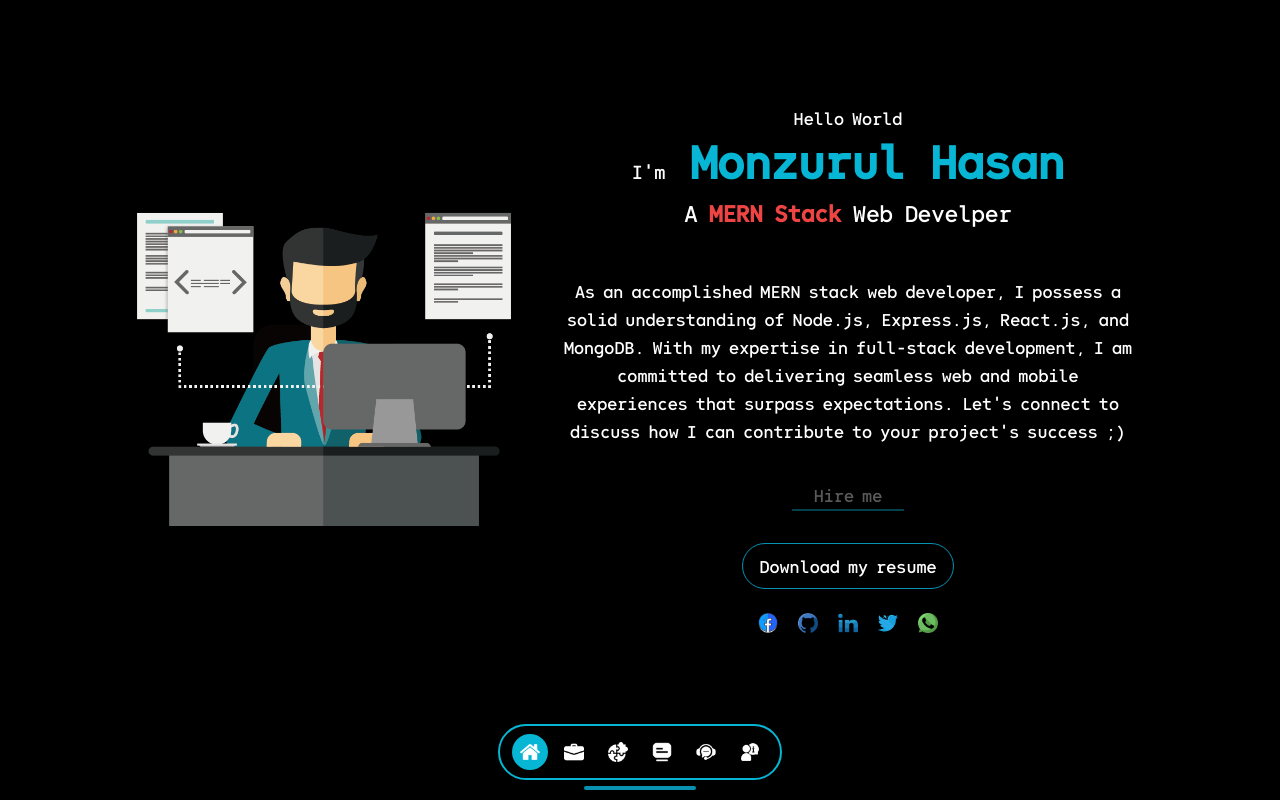
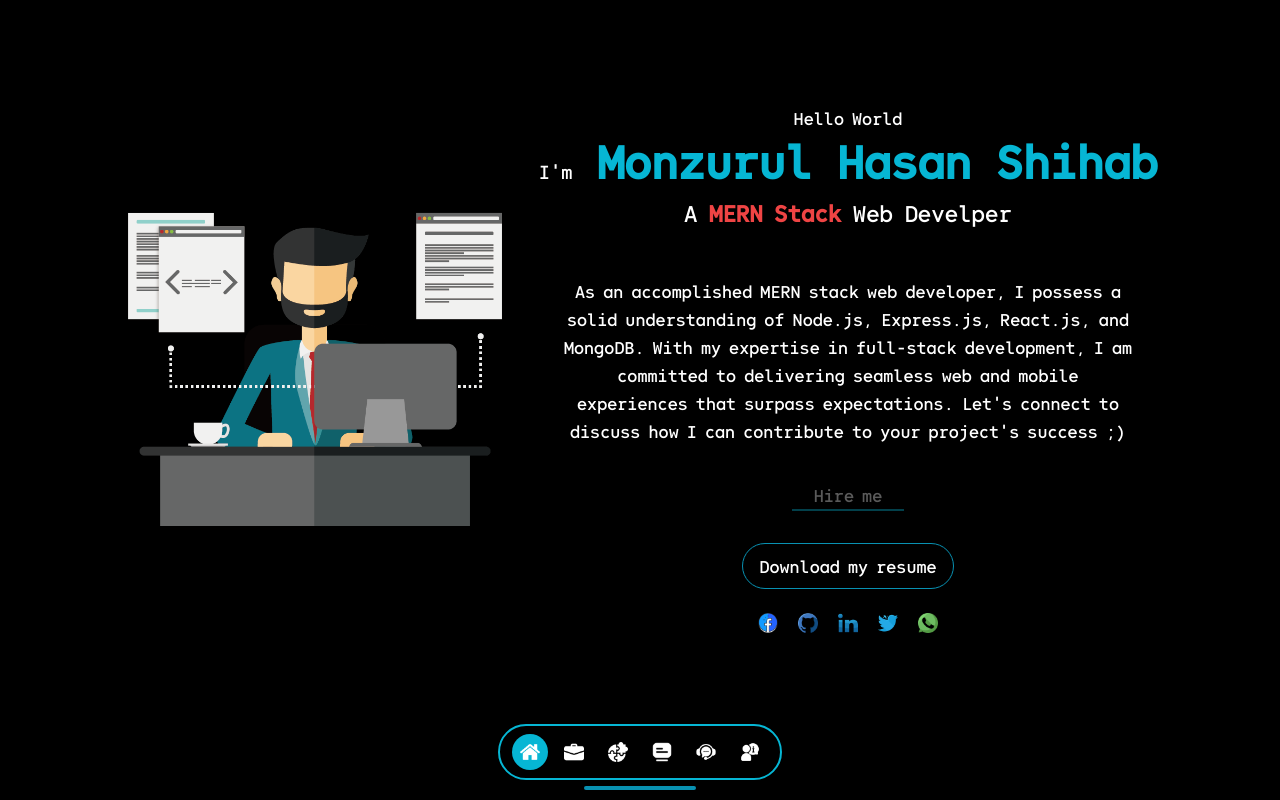
Before and after one commit to mhs003/portfolio-frontend, a React (Create React App) app: page / in a window 1280 px wide. Built offline with nearby package versions, Linux system fonts and the light colour scheme; a web font is replaced by a local one.

Commit message:
Update my name

```diff
--- a/src/pages/About.jsx
+++ b/src/pages/About.jsx
@@ -12,7 +12,7 @@ const About = () => {
                 <div className='flex justify-center items-center flex-col'>
                     <img className="mask mask-hexagon w-56 p-[13px] bg-slate-900" src={me} alt="ME" />
                     <h4 className='text-lg sm:text-xl text-slate-300'>Hello there,</h4>
-                    <h1 className='text-3xl sm:text-5xl my-5 mt-3'><span className='text-base sm:text-xl'>I'm</span> <span className='text-cyan-500 font-bold'>Monzurul Hasan</span></h1>
+                    <h1 className='text-3xl sm:text-5xl my-5 mt-3'><span className='text-base sm:text-xl'>I'm</span> <span className='text-cyan-500 font-bold'>Monzurul Hasan <span className='hidden md:inline-block'>Shihab</span></span></h1>
                     <h5 className='text-md sm:text-lg text-slate-300 text-center mb-4'> an accomplished app developer specializing in <span className='text-cyan-500 font-bold'>Web</span> and <span className='text-cyan-500 font-bold'>Android</span> developments.</h5>
                     <h6 className='text-sm sm:text-lg text-center mt-7'>As an experienced developer, my expertise lies in leveraging the MERN stack for web development and Native for Android applications. I have a genuine passion for coding and a strong drive to stay updated with the latest trends in computer and internet technology. I take pride in delivering creative and challenging projects while prioritizing 100% customer satisfaction and meeting project deadlines. With my skills and experience, I believe I am well-equipped to excel in any project. I am excited about exploring new opportunities and contributing my expertise to innovative endeavors. Let's connect and discuss how I can help bring your ideas to fruition.</h6>
                 </div>
--- a/src/pages/Home.jsx
+++ b/src/pages/Home.jsx
@@ -14,7 +14,7 @@ const Home = () => {
                 <div className='flex justify-center items-center flex-col gap-8'>
                     <div className='flex justify-center items-center gap-1 flex-col text-white'>
                         <p className='text-sm sm:text-lg'>Hello World</p>
-                        <p className='text-3xl mb-2 sm:text-5xl'><span className='text-base sm:text-xl'>I'm</span> <span className='text-cyan-500 font-bold'>Monzurul Hasan</span></p>
+                        <p className='text-3xl mb-2 sm:text-5xl'><span className='text-base sm:text-xl'>I'm</span> <span className='text-cyan-500 font-bold'>Monzurul Hasan <span className='hidden md:inline-block'>Shihab</span></span></p>
                         <p className='text-lg sm:text-2xl'>A <span className='text-red-500 font-bold'>MERN Stack</span> Web Develper</p>
                     </div>
                     <div className='text-white text-center text-sm sm:text-lg max-w-xl my-4 mb-1 mx-3'>
```
